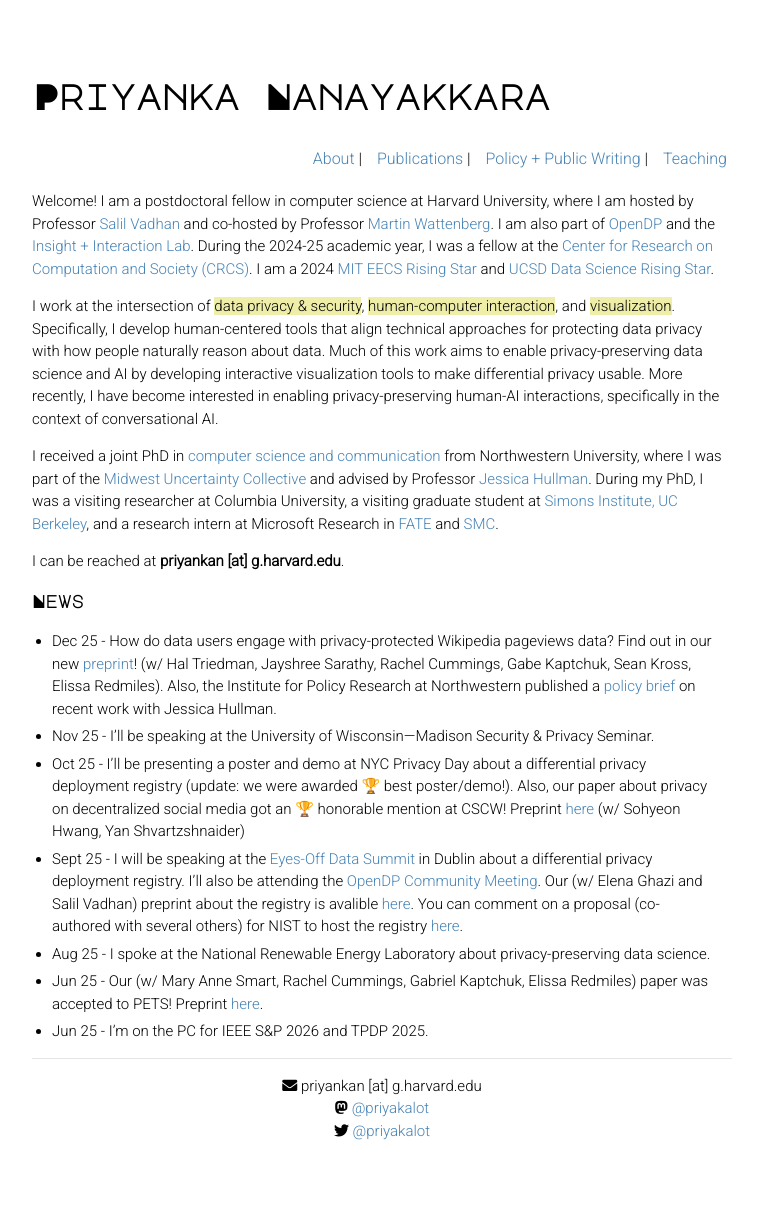
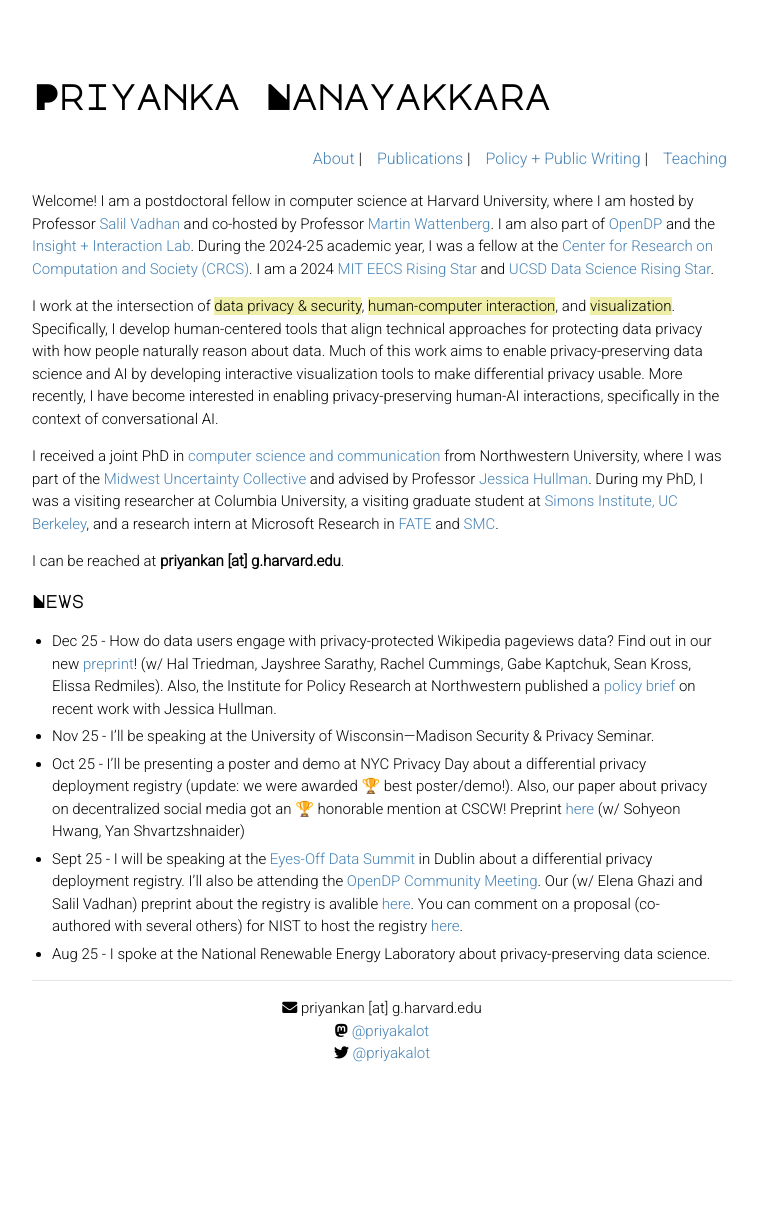
Before and after one commit to priyakalot/priyakalot.github.io, a Jekyll site: the page built from index.md, in a window 1280 px wide. Shown: the whole page, without its empty margins (258-1015 px from the left). Built offline with Jekyll 4.4.1, drawn with Linux system fonts in a browser that asks for light colours; nearby versions of some CDN libraries; after the commit the page ends 1130 px from its top, so only the background shows below that.

Commit message:
Update index.md

```diff
--- a/index.md
+++ b/index.md
@@ -15,8 +15,8 @@ I can be reached at **priyankan [at] g.harvard.edu**.
 * Oct 25 - I'll be presenting a poster and demo at NYC Privacy Day about a differential privacy deployment registry (update: we were awarded 🏆 best poster/demo!). Also, our paper about privacy on decentralized social media got an 🏆 honorable mention at CSCW! Preprint <a href="https://arxiv.org/pdf/2503.02150" target="_blank">here</a> (w/ Sohyeon Hwang, Yan Shvartzshnaider)
 * Sept 25 - I will be speaking at the <a href="https://www.eodsummit.com/" target="_blank">Eyes-Off Data Summit</a> in Dublin about a differential privacy deployment registry. I'll also be attending the <a href="https://opendp.org/calendar_event/2025-opendp-community-meeting/" target="_blank">OpenDP Community Meeting</a>. Our (w/ Elena Ghazi and Salil Vadhan) preprint about the registry is avalible <a href="https://arxiv.org/abs/2509.13509" target="_blank">here</a>. You can comment on a proposal (co-authored with several others) for NIST to host the registry <a href="https://csrc.nist.gov/pubs/ir/8588/ipd" target="_blank">here</a>.
 * Aug 25 - I spoke at the National Renewable Energy Laboratory about privacy-preserving data science.
-* Jun 25 - Our (w/ Mary Anne Smart, Rachel Cummings, Gabriel Kaptchuk, Elissa Redmiles) paper was accepted to PETS! Preprint <a href="https://arxiv.org/pdf/2408.08475" target="_blank">here</a>.
-* Jun 25 - I'm on the PC for IEEE S&P 2026 and TPDP 2025.
+<!---* Jun 25 - Our (w/ Mary Anne Smart, Rachel Cummings, Gabriel Kaptchuk, Elissa Redmiles) paper was accepted to PETS! Preprint <a href="https://arxiv.org/pdf/2408.08475" target="_blank">here</a>.-->
+<!---* Jun 25 - I'm on the PC for IEEE S&P 2026 and TPDP 2025.-->
 <!---* Apr 25 - I'll be speaking at the <a href="https://absurd.cs.tufts.edu/index.html" target="_blank">Annual Boston Security Usablity Day (ABSURD)</a> at Tufts University. See you there!-->
 <!---* Mar 25 - Our (w/ Sohyeon Hwang, Yan Shvartzshnaider) paper _Trust and Friction: Negotiating How Information Flows Through Decentralized Social Media_ has been conditionally accepted to CSCW! Preprint <a href="https://arxiv.org/pdf/2503.02150" target="_blank">here</a>.-->
 <!---* * Mar 25 - Our (w/ Rachel Cummings, Shlomi Hod, Palak Jain, Gabriel Kaptchuk, Tamalika Mukherjee, Jayshree Sarathy, Jeremy Seeman) policy memo <a href="https://fas.org/publication/increasing-responsible-data-sharing-capacity-throughout-government/" target="_blank">_Increasing Responsible Data Sharing Capacity throughout Government_</a> has been published by the Day One Project (Federation of American Scientists).-->
```
